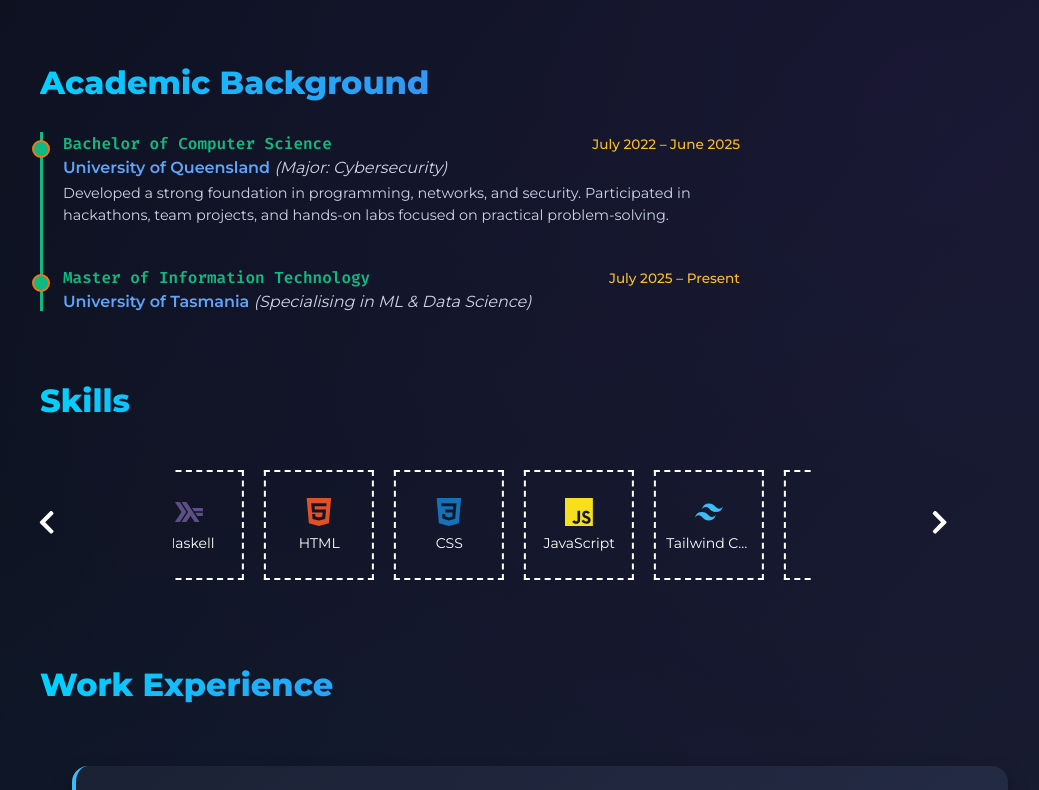
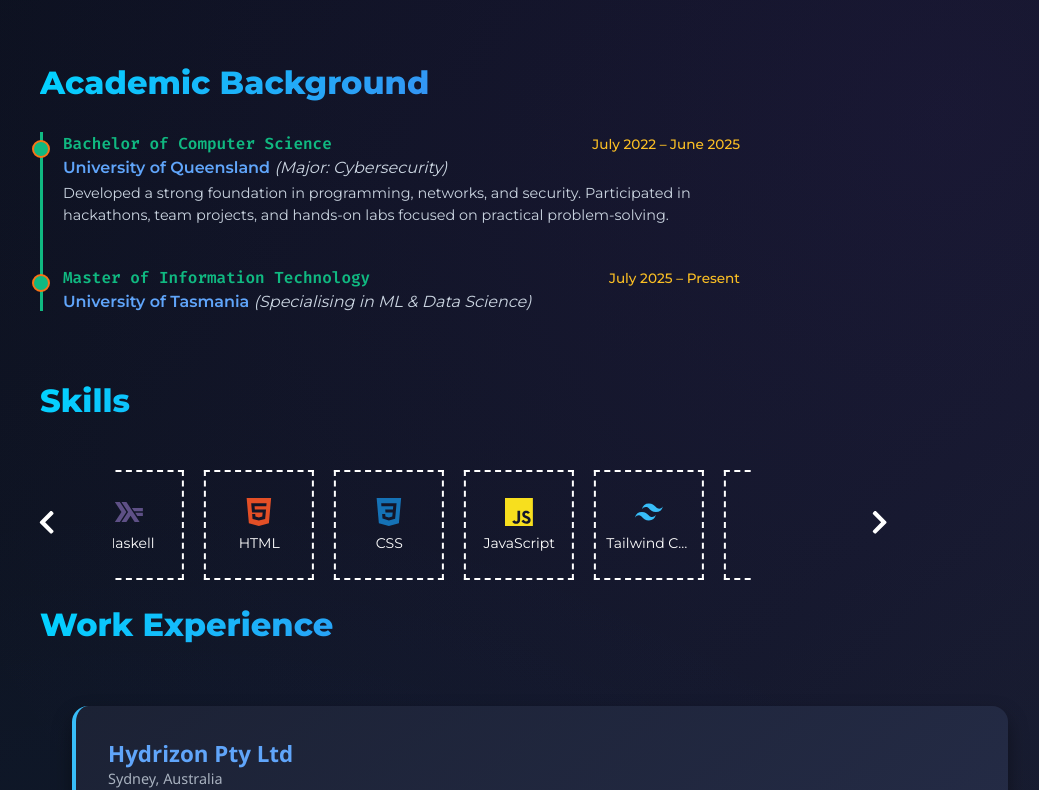
Before and after one commit to s4733163/Portfolio, a React (Vite) app: page /about in a window 1280 px wide. Shown: the part 388-1178 px from the top of the page, without its empty margins (80-1119 px from the left). Built offline with nearby package versions, Linux system fonts and the light colour scheme.

Commit message:
Add README

```diff
--- a/src/components/About.css
+++ b/src/components/About.css
@@ -7,7 +7,8 @@
     box-sizing: border-box;
 }
 
-body, html {
+body,
+html {
     margin: 0;
     padding: 0;
 }
@@ -19,7 +20,8 @@ body, html {
     font-family: 'Montserrat', sans-serif;
     position: relative;
     overflow-x: hidden;
-    padding-top: 60px; /* Add padding for fixed navbar */
+    padding-top: 60px;
+    /* Add padding for fixed navbar */
     margin-top: 0;
 }
 
@@ -38,16 +40,17 @@ body, html {
     z-index: 1;
 }
 
-.about1 > * {
+.about1>* {
     position: relative;
     z-index: 2;
 }
 
 /* Page header styling */
-.about1 > h2 {
+.about1>h2 {
     font-size: 4rem;
     font-weight: 800;
-    margin-top: 40px; /* Reduced since we have padding-top */
+    margin-top: 40px;
+    /* Reduced since we have padding-top */
     margin-bottom: 30px;
     margin-left: 120px;
     margin-right: 80px;
@@ -58,11 +61,12 @@ body, html {
     position: relative;
 }
 
-.about1 > h2::after {
+.about1>h2::after {
     content: '';
     position: absolute;
     bottom: -10px;
-    left: 0; /* Changed from 10% to align with 80px margin */
+    left: 0;
+    /* Changed from 10% to align with 80px margin */
     width: 100px;
     height: 3px;
     background: linear-gradient(135deg, #00d4ff, #8a2be2);
@@ -81,7 +85,7 @@ body, html {
     margin-right: 80px;
 }
 
-.about1 > h4 {
+.about1>h4 {
     font-size: 2rem;
     font-weight: 800;
     margin-top: 70px;
@@ -189,17 +193,26 @@ body, html {
 }
 
 .skills-section {
-    margin-left: 120px;
-    margin-bottom: 60px;
-
+    overflow-x: auto;
+    white-space: nowrap;
+    width: 100%;
+    padding: 20px 0;
+    box-sizing: border-box;
+    position: relative;
+    scroll-behavior: smooth;
 }
 
-/* Outer container to hide overflow */
 .all {
-  display: flex;
+    display: inline-flex;
     gap: 20px;
-  width: max-content;
+    min-width: max-content;
 }
+
+.animate {
+    animation: scroll-left 25s linear infinite;
+}
+
+
 
 .animate {
     animation: scroll-left 25s linear infinite;
@@ -213,9 +226,11 @@ h4.works {
     0% {
         transform: translateX(0%);
     }
+
     50% {
         transform: translateX(-50%);
     }
+
     100% {
         transform: translateX(0%);
     }
@@ -228,20 +243,29 @@ h4.works {
     width: 50vw;
     padding: 20px 0;
     /* <-- LEFT MARGIN */
-  margin-right: 120px;  /* <-- Optional: RIGHT MARGIN */
+    margin-right: 120px;
+    /* <-- Optional: RIGHT MARGIN */
     box-sizing: border-box;
     position: relative;
 }
 
+/* Base tech button styling */
 .tech > button {
     margin-top: 60px;
+    margin-right: 60px;
     height: 30px;
     transform: scale(2);
     background-color: transparent;
     border: none;
     color: white;
+    cursor: pointer;
+    transition: all 0.3s ease;
 }
 
+.tech > button:hover {
+    transform: scale(2.1);
+    color: #00d4ff;
+}
 
 /* Animation keyframes */
 
@@ -258,12 +282,13 @@ h4.works {
     padding: 10px;
     text-align: center;
     box-sizing: border-box;
-  flex-shrink: 0; /* Prevent shrinking during scroll */
+    flex-shrink: 0;
+    /* Prevent shrinking during scroll */
     transition: transform 0.2s ease;
     gap: 8px;
 }
 
-.l-icons > div {
+.l-icons>div {
     font-size: 14px;
     white-space: nowrap;
     overflow: hidden;
@@ -297,6 +322,7 @@ h4.works {
     grid-template-columns: 1fr;
     gap: 2rem;
 }
+
 .experience-card {
     background: linear-gradient(145deg, rgba(29, 35, 54, 0.9), rgba(40, 48, 78, 0.9));
     border-radius: 16px;
@@ -352,7 +378,8 @@ h4.works {
 }
 
 .achievements li::marker {
-  color: #8b5cf6; /* violet marker bullets */
+    color: #8b5cf6;
+    /* violet marker bullets */
 }
 
 .achievements li {
@@ -419,8 +446,15 @@ h4.works {
 }
 
 @keyframes fadeIn {
-  from { opacity: 0; transform: translateY(10px); }
-  to   { opacity: 1; transform: translateY(0); }
+    from {
+        opacity: 0;
+        transform: translateY(10px);
+    }
+
+    to {
+        opacity: 1;
+        transform: translateY(0);
+    }
 }
 
 /* Tablet Landscape (901px - 1023px) */
@@ -429,7 +463,7 @@ h4.works {
         padding-top: 70px;
     }
 
-    .about1 > h2 {
+    .about1>h2 {
         font-size: 3.5rem;
         margin-left: 60px;
         margin-right: 60px;
@@ -441,12 +475,23 @@ h4.works {
         font-size: 1.15rem;
     }
 
-    .about1 > h4 {
+    .about1>h4 {
         font-size: 1.9rem;
         margin-left: 60px;
         margin-right: 60px;
         margin-top: 60px;
     }
+
+    .tech > button {
+        margin-top: 50px;
+        margin-right: 50px;
+        transform: scale(1.8);
+    }
+
+    .tech > button:hover {
+        transform: scale(1.9);
+    }
+
 
 }
 
@@ -456,7 +501,7 @@ h4.works {
         padding-top: 70px;
     }
 
-    .about1 > h2 {
+    .about1>h2 {
         font-size: 3.2rem;
         margin-left: 50px;
         margin-right: 50px;
@@ -468,22 +513,49 @@ h4.works {
         font-size: 1.1rem;
     }
 
-    .about1 > h4 {
+    .about1>h4 {
         font-size: 1.8rem;
         margin-left: 50px;
         margin-right: 50px;
         margin-top: 55px;
     }
 
+    .tech > button {
+        margin-top: 45px;
+        margin-right: 45px;
+        transform: scale(1.6);
+    }
+
+    .tech > button:hover {
+        transform: scale(1.7);
+    }
+
 }
 
 /* Large Mobile (601px - 767px) */
 @media (max-width: 767px) and (min-width: 601px) {
+
+    .tech > button {
+        margin-top: 25px;
+        margin-right: 25px;
+        height: 28px;
+        transform: scale(1.2);
+        font-size: 14px;
+        padding: 6px 10px;
+        border: 1px solid rgba(255, 255, 255, 0.3);
+        border-radius: 4px;
+        background-color: rgba(255, 255, 255, 0.1);
+    }
+
+    .tech > button:hover {
+        transform: scale(1.25);
+    }
+
     .about1 {
         padding-top: 75px;
     }
 
-    .about1 > h2 {
+    .about1>h2 {
         font-size: 2.8rem;
         margin-left: 40px;
         margin-right: 40px;
@@ -496,7 +568,7 @@ h4.works {
         font-size: 1.05rem;
     }
 
-    .about1 > h4 {
+    .about1>h4 {
         font-size: 1.7rem;
         margin-left: 40px;
         margin-right: 40px;
@@ -509,11 +581,34 @@ h4.works {
 
 /* Medium Mobile (451px - 600px) */
 @media (max-width: 600px) and (min-width: 451px) {
+    .tech > button {
+        margin-top: 20px;
+        margin-right: 20px;
+        height: 26px;
+        transform: scale(1.1);
+        font-size: 13px;
+        padding: 5px 8px;
+        border: 1px solid rgba(255, 255, 255, 0.3);
+        border-radius: 3px;
+        background-color: rgba(255, 255, 255, 0.1);
+    }
+
+    .tech > button:hover {
+        transform: scale(1.15);
+    }
+
+    .tech>button {
+        margin-top: 30px;
+        margin-right: 10px;
+        transform: scale(1.2);
+        font-size: 16px;
+    }
+
     .about1 {
         padding-top: 75px;
     }
 
-    .about1 > h2 {
+    .about1>h2 {
         font-size: 2.5rem;
         margin-left: 30px;
         margin-right: 30px;
@@ -526,7 +621,7 @@ h4.works {
         font-size: 1rem;
     }
 
-    .about1 > h4 {
+    .about1>h4 {
         font-size: 1.6rem;
         margin-left: 30px;
         margin-right: 30px;
@@ -541,7 +636,7 @@ h4.works {
         padding-top: 80px;
     }
 
-    .about1 > h2 {
+    .about1>h2 {
         font-size: 2.2rem;
         margin-left: 25px;
         margin-right: 25px;
@@ -553,7 +648,7 @@ h4.works {
         font-size: 0.95rem;
     }
 
-    .about1 > h4 {
+    .about1>h4 {
         font-size: 1.5rem;
         margin-left: 25px;
         margin-right: 25px;
@@ -568,7 +663,7 @@ h4.works {
         padding-top: 80px;
     }
 
-    .about1 > h2 {
+    .about1>h2 {
         font-size: 2rem;
         margin-left: 20px;
         margin-right: 20px;
@@ -580,7 +675,7 @@ h4.works {
         font-size: 0.9rem;
     }
 
-    .about1 > h4 {
+    .about1>h4 {
         font-size: 1.4rem;
         margin-left: 20px;
         margin-right: 20px;
@@ -591,7 +686,7 @@ h4.works {
 
 /* Tiny Mobile (less than 320px) */
 @media (max-width: 319px) {
-    .about1 > h2 {
+    .about1>h2 {
         font-size: 1.8rem;
         margin-left: 15px;
         margin-right: 15px;
@@ -603,7 +698,7 @@ h4.works {
         font-size: 0.85rem;
     }
 
-    .about1 > h4 {
+    .about1>h4 {
         font-size: 1.3rem;
         margin-left: 15px;
         margin-right: 15px;
--- a/src/components/Contact.css
+++ b/src/components/Contact.css
@@ -1,4 +1,4 @@
-/* Reset any default margins/padding that might affect navbar positioning */
+/* Reset */
 * {
   margin: 0;
   padding: 0;
@@ -10,6 +10,7 @@ body, html {
   padding: 0;
 }
 
+/* Section Base */
 .about2 {
   min-height: 100vh;
   background: linear-gradient(135deg, #0a0f1c, #111827, #1f2937);
@@ -18,11 +19,9 @@ body, html {
   position: relative;
   overflow-x: hidden;
   padding-top: 60px;
-     /* Add padding for fixed navbar */
-     margin-top: 0;
 }
 
- /* Simplified background effect */
+/* Background FX */
 .about2::before {
   content: '';
   position: absolute;
@@ -37,100 +36,58 @@ body, html {
   z-index: 1;
 }
 
- .about2>* {
+.about2 > * {
   position: relative;
   z-index: 2;
 }
 
+/* Heading */
+.about2 > h2,
 .about2 > h4 {
-    font-size: 2rem;
-    font-weight: 800;
-    margin-top: 70px;
-    margin-bottom: 30px;
-    margin-left: 120px;
-    margin-right: 80px;
   background: linear-gradient(135deg, #00d4ff, #8a2be2);
   -webkit-background-clip: text;
   -webkit-text-fill-color: transparent;
   background-clip: text;
   position: relative;
+  margin: 40px 5vw 20px;
 }
 
- /* Page header styling */
 .about2 > h2 {
-    font-size: 4rem;
+  font-size: 3rem;
   font-weight: 800;
-    margin-top: 40px; /* Reduced since we have padding-top */
-    margin-bottom: 30px;
-    margin-left: 120px;
-    margin-right: 80px;
-    background: linear-gradient(135deg, #00d4ff, #8a2be2);
-    -webkit-background-clip: text;
-    -webkit-text-fill-color: transparent;
-    background-clip: text;
-    position: relative;
 }
 
 .about2 > h2::after {
   content: '';
   position: absolute;
   bottom: -10px;
-    left: 0; /* Changed from 10% to align with 80px margin */
+  left: 0;
   width: 100px;
   height: 3px;
   background: linear-gradient(135deg, #00d4ff, #8a2be2);
   border-radius: 2px;
 }
 
+.about2 > h4 {
+  font-size: 1.5rem;
+  font-weight: 700;
+  margin-top: 60px;
+}
+
+/* Contact Form Container */
 .contact-form {
   max-width: 1200px;
-  margin: 40px 100px;
-  padding: 20px;
+  margin: 40px auto;
+  padding: 0 5vw;
   display: flex;
   flex-direction: column;
   gap: 20px;
 }
 
-.opportunity-note {
-  margin-top: 30px;
-  font-size: 18px;
-  color: #e5e7eb; /* light gray */
-  text-align: center;
-  font-weight: 500;
-  background: #111827; /* dark background */
-  padding: 15px 20px;
-  border-radius: 8px;
-  box-shadow: 0 4px 12px rgba(0, 0, 0, 0.3);
-  transition: all 0.3s ease-in-out;
-}
-
-.opportunity-note strong {
-  color: #38bdf8; /* light blue */
-}
-
-.opportunity-note:hover {
-  background: #1f2937;
-  transform: scale(1.02);
-}
-
-.form-status {
-  font-size: 34px;
-  margin-top: 10px;
-  text-align: center;
-}
-
-.form-status.success {
-  color: green;
-}
-
-.form-status.error {
-  color: red;
-}
-
-
-
+/* Responsive Row */
 .form-row {
   display: flex;
+  flex-direction: row;
   gap: 20px;
 }
 
@@ -138,6 +95,7 @@ body, html {
   flex: 1;
 }
 
+/* Input & Textarea Styling */
 .contact-form input,
 .contact-form textarea {
   padding: 12px 16px;
@@ -165,6 +123,7 @@ body, html {
   border-color: #10b981;
 }
 
+/* Button */
 .contact-form button {
   padding: 12px;
   font-size: 1rem;
@@ -180,3 +139,90 @@ body, html {
 .contact-form button:hover {
   transform: scale(1.02);
 }
+
+/* Form Status */
+.form-status {
+  font-size: 1.5rem;
+  margin-top: 10px;
+  text-align: center;
+}
+
+.form-status.success {
+  color: green;
+}
+
+.form-status.error {
+  color: red;
+}
+
+/* Opportunity Note */
+.opportunity-note {
+  margin-top: 30px;
+  font-size: 1rem;
+  color: #e5e7eb;
+  text-align: center;
+  font-weight: 500;
+  background: #111827;
+  padding: 15px 20px;
+  border-radius: 8px;
+  box-shadow: 0 4px 12px rgba(0, 0, 0, 0.3);
+  transition: all 0.3s ease-in-out;
+}
+
+.opportunity-note strong {
+  color: #38bdf8;
+}
+
+.opportunity-note:hover {
+  background: #1f2937;
+  transform: scale(1.02);
+}
+
+/* ------------------ */
+/* ✅ Media Queries */
+/* ------------------ */
+
+@media (max-width: 768px) {
+  .about2 > h2 {
+    font-size: 2.5rem;
+  }
+
+  .about2 > h4 {
+    font-size: 1.2rem;
+    margin-top: 40px;
+  }
+
+  .form-row {
+    flex-direction: column;
+  }
+
+  .contact-form {
+    margin: 30px 5vw;
+  }
+
+  .opportunity-note {
+    font-size: 0.95rem;
+  }
+}
+
+@media (max-width: 480px) {
+  .about2 > h2 {
+    font-size: 2rem;
+  }
+
+  .about2 > h4 {
+    font-size: 1rem;
+  }
+
+  .form-status {
+    font-size: 1.2rem;
+  }
+
+  .contact-form textarea {
+    height: 80px;
+  }
+
+  .opportunity-note {
+    padding: 12px 16px;
+  }
+}
--- a/src/components/Contacts.jsx
+++ b/src/components/Contacts.jsx
@@ -53,10 +53,9 @@ const Contacts = () => {
           <Map
             style={{
               height: '400px',
-              width: '80vw',
-              marginLeft: '120px',
-              marginRight: '120px',
-              marginTop: '40px',
+              width: '90vw',
+              maxWidth: '1000px',
+              margin: '40px auto',
               borderRadius: '30px',
               overflow: 'hidden',
             }}
--- a/src/components/Skills.jsx
+++ b/src/components/Skills.jsx
@@ -6,69 +6,43 @@ import {
 } from 'react-icons/si';
 import { FaJava } from 'react-icons/fa';
 
-const Skills = (props) => {
+const Skills = ({ animate, value }) => {
   const iconSize = 28;
-    let value = props.value
+
+  const iconStyles = {
+    python: { color: '#3776AB' },
+    c: { color: '#A8B9CC' },
+    java: { color: '#b07219' },
+    haskell: { color: '#5e5086' },
+    html: { color: '#E34F26' },
+    css: { color: '#1572B6' },
+    js: { color: '#F7DF1E' },
+    tailwind: { color: '#38BDF8' },
+    react: { color: '#61DAFB' },
+    django: { color: '#092E20' },
+    sql: { color: '#00758F' },
+    git: { color: '#F1502F' },
+    linux: { color: '#FCC624' },
+    wireshark: { color: '#006699' }
+  };
 
   return (
     <div className='skills-section'>
-            <div className={`all ${props.animate ? 'animate' : ''}`} style={{ transform: `translateX(${value}px)` }}>
-                <div className='l-icons'>
-                    <SiPython size={iconSize} color="#3776AB" />
-                    <div>Python</div>
-                </div>
-                <div className='l-icons'>
-                    <SiC size={iconSize} color="#A8B9CC" />
-                    <div>C</div>
-                </div>
-                <div className='l-icons'>
-                    <FaJava size={iconSize} color="#007396" />
-                    <div>Java</div>
-                </div>
-                <div className='l-icons'>
-                    <SiHaskell size={iconSize} color="#5D4F85" />
-                    <div>Haskell</div>
-                </div>
-                <div className='l-icons'>
-                    <SiHtml5 size={iconSize} color="#E34F26" />
-                    <div>HTML</div>
-                </div>
-                <div className='l-icons'>
-                    <SiCss3 size={iconSize} color="#1572B6" />
-                    <div>CSS</div>
-                </div>
-                <div className='l-icons'>
-                    <SiJavascript size={iconSize} color="#F7DF1E" />
-                    <div>JavaScript</div>
-                </div>
-                <div className='l-icons'>
-                    <SiTailwindcss size={iconSize} color="#38BDF8" />
-                    <div>Tailwind CSS</div>
-                </div>
-                <div className='l-icons'>
-                    <SiReact size={iconSize} color="#61DAFB" />
-                    <div>React</div>
-                </div>
-                <div className='l-icons'>
-                    <SiDjango size={iconSize} color="#092E20" />
-                    <div>Django</div>
-                </div>
-                <div className='l-icons'>
-                    <SiMysql size={iconSize} color="#4479A1" />
-                    <div>SQL</div>
-                </div>
-                <div className='l-icons'>
-                    <SiGit size={iconSize} color="#F05032" />
-                    <div>Git</div>
-                </div>
-                <div className='l-icons'>
-                    <SiLinux size={iconSize} color="#FCC624" />
-                    <div>Linux</div>
-                </div>
-                <div className='l-icons'>
-                    <SiWireshark size={iconSize} color="#1679A7" />
-                    <div>Wireshark</div>
-                </div>
+      <div className={`all ${animate ? 'animate' : ''}`} style={{ transform: `translateX(${value}px)` }}>
+        <div className='l-icons'><SiPython style={iconStyles.python} size={iconSize} /><div>Python</div></div>
+        <div className='l-icons'><SiC style={iconStyles.c} size={iconSize} /><div>C</div></div>
+        <div className='l-icons'><FaJava style={iconStyles.java} size={iconSize} /><div>Java</div></div>
+        <div className='l-icons'><SiHaskell style={iconStyles.haskell} size={iconSize} /><div>Haskell</div></div>
+        <div className='l-icons'><SiHtml5 style={iconStyles.html} size={iconSize} /><div>HTML</div></div>
+        <div className='l-icons'><SiCss3 style={iconStyles.css} size={iconSize} /><div>CSS</div></div>
+        <div className='l-icons'><SiJavascript style={iconStyles.js} size={iconSize} /><div>JavaScript</div></div>
+        <div className='l-icons'><SiTailwindcss style={iconStyles.tailwind} size={iconSize} /><div>Tailwind CSS</div></div>
+        <div className='l-icons'><SiReact style={iconStyles.react} size={iconSize} /><div>React</div></div>
+        <div className='l-icons'><SiDjango style={iconStyles.django} size={iconSize} /><div>Django</div></div>
+        <div className='l-icons'><SiMysql style={iconStyles.sql} size={iconSize} /><div>SQL</div></div>
+        <div className='l-icons'><SiGit style={iconStyles.git} size={iconSize} /><div>Git</div></div>
+        <div className='l-icons'><SiLinux style={iconStyles.linux} size={iconSize} /><div>Linux</div></div>
+        <div className='l-icons'><SiWireshark style={iconStyles.wireshark} size={iconSize} /><div>Wireshark</div></div>
       </div>
     </div>
   );
```
Lines whose indentation alone changed are shown as unchanged.
